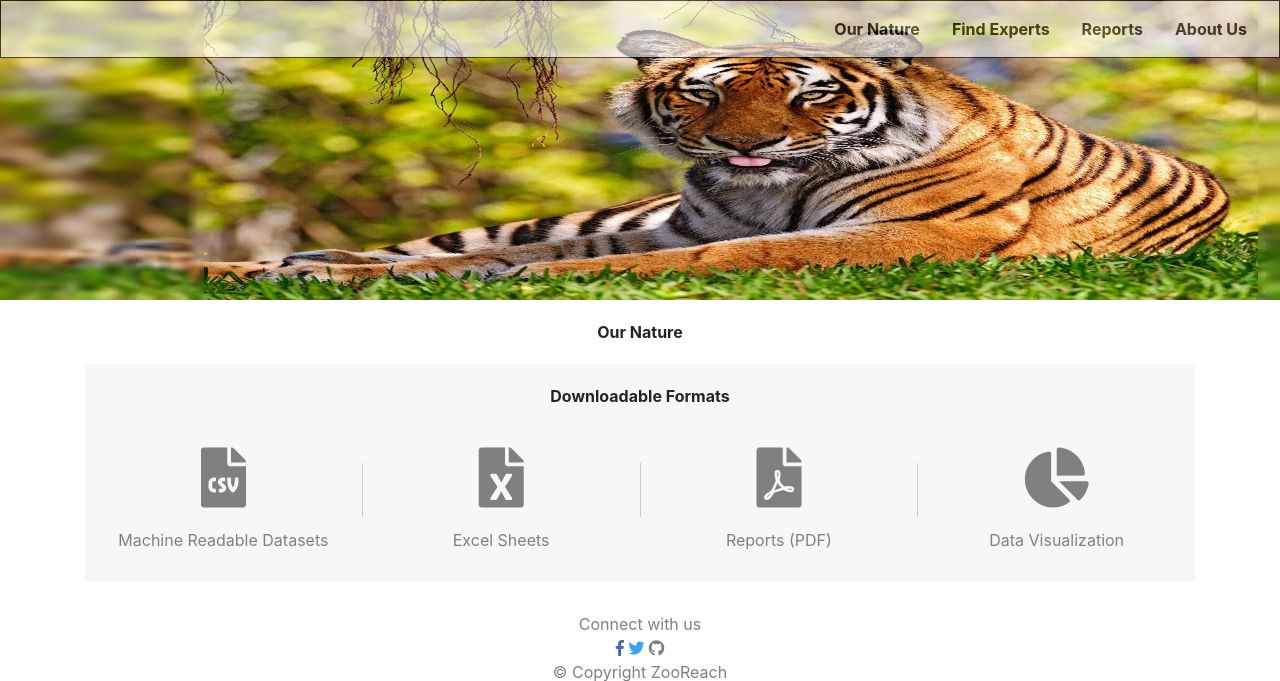
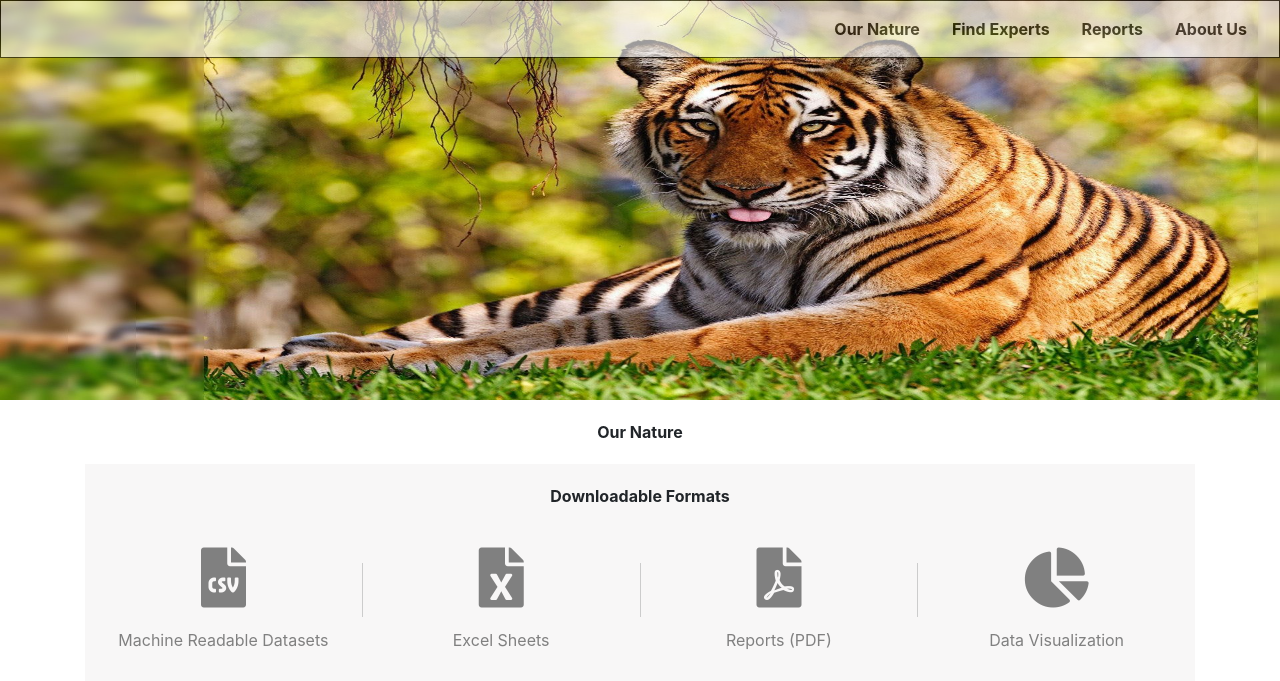
Before and after one commit to ZooReach/dashboard, a Flask app: page / in a window 1280 px wide. Shown: the top 681 px of the page. Run offline with Flask 2, Linux system fonts and the light colour scheme; data that the repository does not hold is empty; some libraries are stand-ins or nearby versions.

Commit message:
css changes

```diff
--- a/app/static/css/others/main.css
+++ b/app/static/css/others/main.css
@@ -41,7 +41,7 @@ a.custom-card:hover {
 }
 
 .banner {
-  height: 300px;
+  height: 400px;
   width: 100%;
   background-image: url("/static/images/Tiger2.jpg");
   background-repeat: no-repeat;
@@ -202,7 +202,7 @@ hr.header-line{
     word-wrap: break-word;
     background-color: #fff;
     background-clip: border-box;
-    border-radius: 25px;
+    border-radius: 8px;
     width: 100%;
     border: 2px solid #DCDCDC;
 }
```
